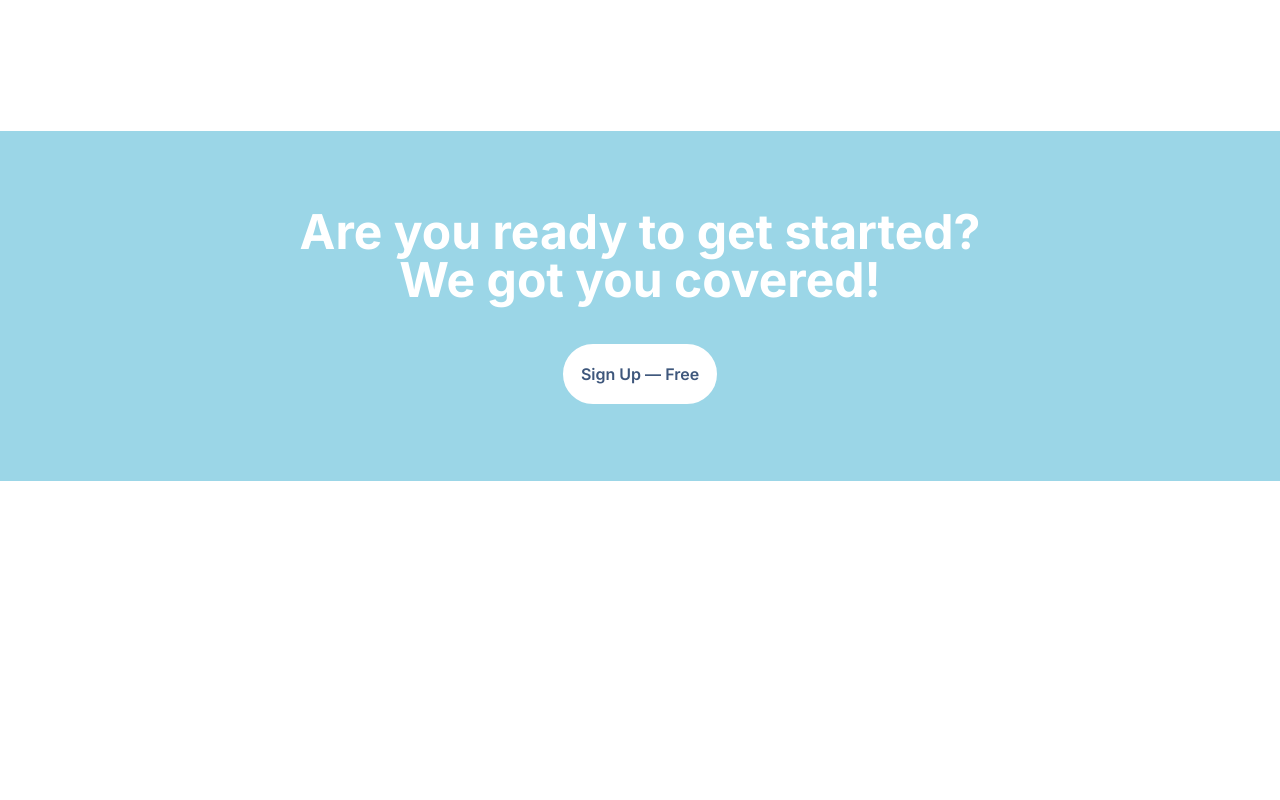
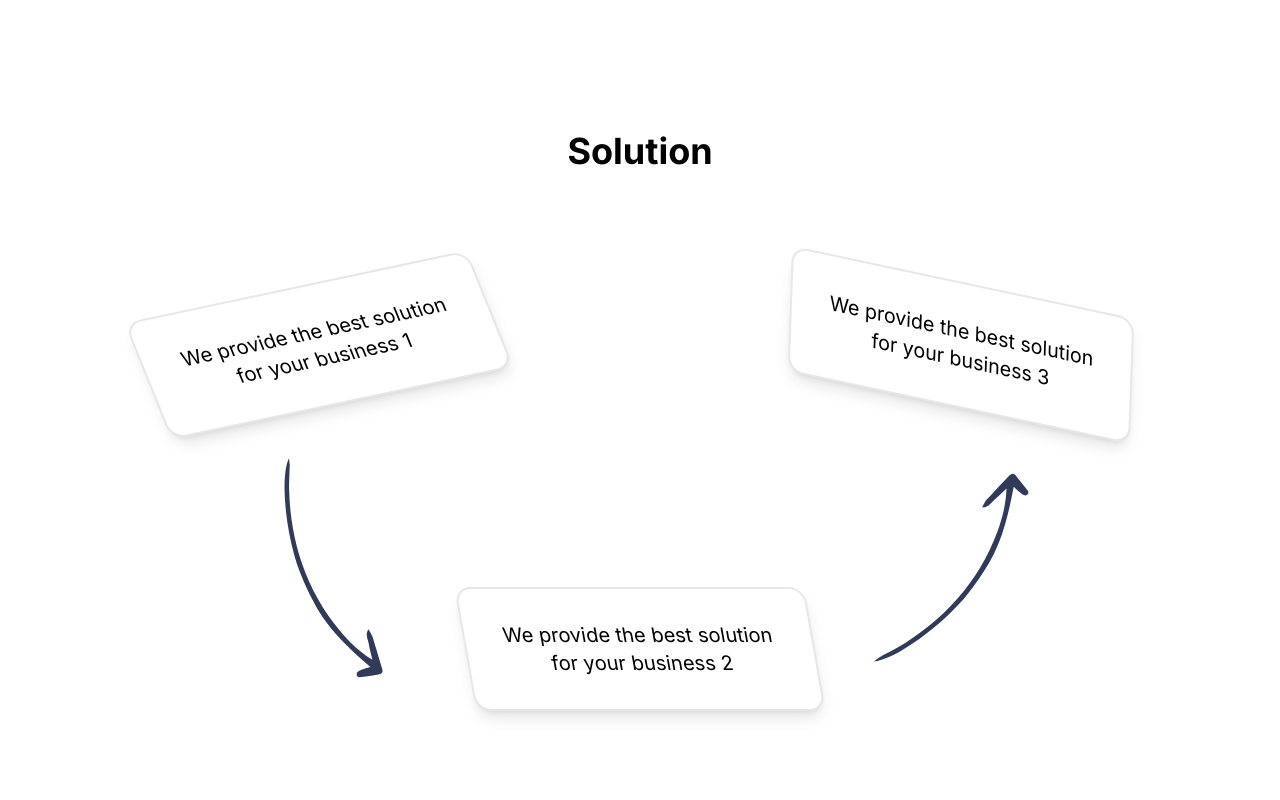
Before and after one commit to MentorAI-LLC/platform, a Next.js app: page / in a window 1280 px wide. Shown: the part 780-1580 px from the top of the page. Before the commit the page ends 1261 px from the top, so only its background shows below. Built offline with nearby package versions, Linux system fonts and the light colour scheme.

Commit message:
feat: finihsing solution section and make it responsive;

```diff
--- /dev/null
+++ b/src/Sections/SolutionSection.tsx
@@ -0,0 +1,46 @@
+import SolutionBox from '@/components/SolutionBox';
+import Image from 'next/image';
+
+function SolutionSection() {
+  return (
+    <section
+      id="solution"
+      className="mt-36 md:mt-20 lg:mt-40 xl:mt-80 h-screen"
+    >
+      <h2 className="text-4xl text-center font-bold mb-8">Solution</h2>
+      <div className="relative flex flex-col gap-6">
+        <SolutionBox className="static md:absolute top-10 left-6 lg:top-20 lg:left-36 md:-rotate-12">
+          <p className="text-xl">
+            We provide the best solution for your business 1
+          </p>
+        </SolutionBox>
+        <Image
+          src="/images/arrow05.svg"
+          alt="arrow"
+          width={200}
+          height={200}
+          className="absolute top-48 left-10 rotate-45 lg:top-72 lg:w-[160px] xl:w-[200px]  lg:left-36 lg:rotate-[30deg] xl:left-56 skew-x-12 hidden md:block"
+        />
+        <SolutionBox className="static md:absolute top-96 right-1/2 md:translate-x-1/2">
+          <p className="text-xl">
+            We provide the best solution for your business 2
+          </p>
+        </SolutionBox>
+        <Image
+          src="/images/arrow05.svg"
+          alt="arrow"
+          width={200}
+          height={200}
+          className="absolute top-60 right-20 lg:top-72 lg:w-[160px] xl:w-[200px] lg:right-40 xl:right-56 -rotate-90 skew-x-12 hidden md:block"
+        />
+        <SolutionBox className="static md:absolute top-10 right-6 lg:top-20 lg:right-36 md:rotate-12">
+          <p className="text-xl">
+            We provide the best solution for your business 3
+          </p>
+        </SolutionBox>
+      </div>
+    </section>
+  );
+}
+
+export default SolutionSection;
--- a/src/Sections/StartSection.tsx
+++ b/src/Sections/StartSection.tsx
@@ -10,7 +10,7 @@ import React from 'react';
  */
 function StartSection() {
   return (
-    <section className="bg-[#9BD6E7] mt-80 w-full h-[350px] flex flex-col items-center justify-center gap-6 md:gap-10">
+    <section className="bg-[#9BD6E7] w-full h-[350px] flex flex-col items-center justify-center gap-6 md:gap-10">
       <h2 className="text-white text-xl md:text-5xl font-bold text-center">
         Are you ready to get started?
         <br /> We got you covered!
--- a/src/app/page.tsx
+++ b/src/app/page.tsx
@@ -1,4 +1,5 @@
 import HeroSection from '@/Sections/HeroSection';
+import SolutionSection from '@/Sections/SolutionSection';
 import StartSection from '@/Sections/StartSection';
 import Header from '@/components/Header';
 
@@ -8,6 +9,7 @@ export default function Home() {
       <Header />
       <main>
         <HeroSection />
+        <SolutionSection />
         <StartSection />
       </main>
     </>
--- /dev/null
+++ b/src/components/SolutionBox.tsx
@@ -0,0 +1,21 @@
+import React from 'react';
+
+interface SolutionBoxProps {
+  className?: string;
+  children: React.ReactNode;
+}
+
+const SolutionBox: React.FC<SolutionBoxProps> = ({
+  className,
+  children,
+}) => {
+  return (
+    <div
+      className={`bg-white border-2 w-4/6 md:w-[350px] shadow-lg p-8 text-center mx-auto skew-x-[10deg] ${className} rounded-2xl`}
+    >
+      {children}
+    </div>
+  );
+};
+
+export default SolutionBox;
```
Also changed, not shown: public/images/arrow05.svg (added).
